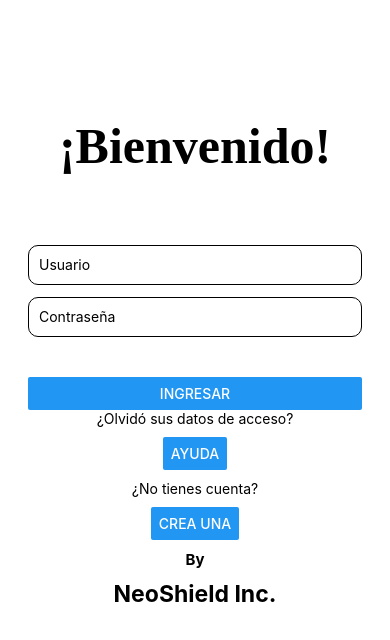
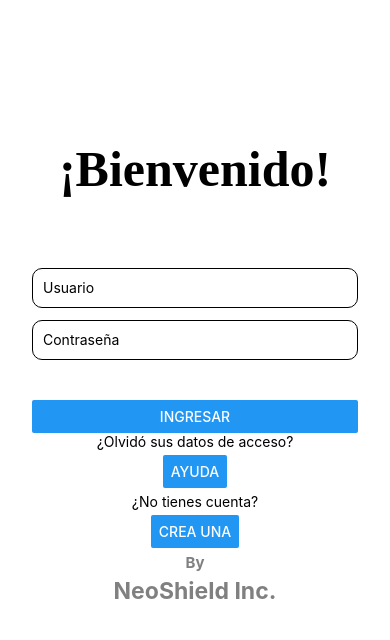
Before and after one commit to daes25/desAppExpo, a React Native app: screen /Welcome in a window 390 px wide. Shown: the top 640 px of the page. Built offline with nearby package versions, Linux system fonts and the light colour scheme.

Commit message:
actulizacion 05

```diff
--- a/scr/screens/LoginScreen.js
+++ b/scr/screens/LoginScreen.js
@@ -158,10 +158,10 @@ const styles = StyleSheet.create({
   container: { flex: 1, justifyContent: 'center', padding: 20, backgroundColor: '#fff' },
   titulo: { marginTop: -100, marginBottom: 50 },
   title: { fontFamily: 'times new roman', fontSize: 50, fontWeight: 'bold', marginBottom: 20, textAlign: 'center' },
-  tarjetas: { marginInline: 8, gap: 2 },
-  boton: { marginInline: 8, borderRadius: 10, marginTop: 30, gap: 7 },
+  tarjetas: { marginInline: 12, gap: 2 },
+  boton: { marginInline: 12, marginTop: 30, gap: 7 , borderRadius: 25 },
   input: { height: 40, borderWidth: 1, marginBottom: 10, paddingHorizontal: 10, borderRadius: 10 },
-  smallText: { fontSize: 15, color: 'black', textAlign: 'center', fontWeight: 'bold', marginBottom: 1 },
-  subtitle: { fontSize: 23, color: 'black', textAlign: 'center', fontWeight: 'bold', marginBottom: 20 },
-  footer: { top: '210', alignItems: 'center', gap: 10 }
+  smallText: { fontSize: 15, color: 'grey', textAlign: 'center', fontWeight: 'bold', marginBottom: 0},
+  subtitle: { fontSize: 23, color: 'grey', textAlign: 'center', fontWeight: 'bold', marginBottom: 0 },
+  footer: { top: '210', alignItems: 'center', gap: 5 }
 });
--- a/scr/screens/WelcomeScreen.js
+++ b/scr/screens/WelcomeScreen.js
@@ -10,7 +10,7 @@ export default function WelcomeScreen({ navigation }) {
     useEffect(() => {
         const timeout = setTimeout(() => {
             navigation.replace('Login');
-        }, 4000);
+        }, 4500);
 
         return () => clearTimeout(timeout);
     }, []);
@@ -43,13 +43,13 @@ export default function WelcomeScreen({ navigation }) {
 const styles = StyleSheet.create({
     container: { flex: 1, justifyContent: 'center', alignItems: 'center', backgroundColor: '#007bff' },
     diagonal: {
-        position: 'absolute', width: '220%', height: '120%', backgroundColor: 'rgba(255,255,255,0.1)', transform: [{ rotate: '-77deg' }],
-        top: -205, left: -700,
+        position: 'absolute', width: '245%', height: '150%', backgroundColor: 'rgba(255,255,255,0.1)', transform: [{ rotate: '-77deg' }],
+        top: -380, left: -980,
     },
     title: { fontSize: 60, color: 'white', fontWeight: 'bold', marginBottom: 300 },
-    smallText: { fontSize: 15, color: 'white', textAlign: 'center', fontWeight: 'bold', marginBottom: 1 },
-    subtitle: { fontSize: 23, color: 'white', textAlign: 'center', fontWeight: 'bold', marginBottom: 20 },
-    footer: { position: 'absolute', bottom: 65, alignItems: 'center' },
+    smallText: { fontSize: 16, color: 'white', textAlign: 'center', fontWeight: 'bold', marginBottom: 1 },
+    subtitle: { fontSize: 25, color: 'white', textAlign: 'center', fontWeight: 'bold', marginBottom: 20 },
+    footer: { position: 'absolute', bottom: 70, alignItems: 'center'},
     log: { width: 150, height: 150, margin: 4, resizeMode: 'contain', borderRadius: 50, marginBottom: 20 }
 });
 
```
